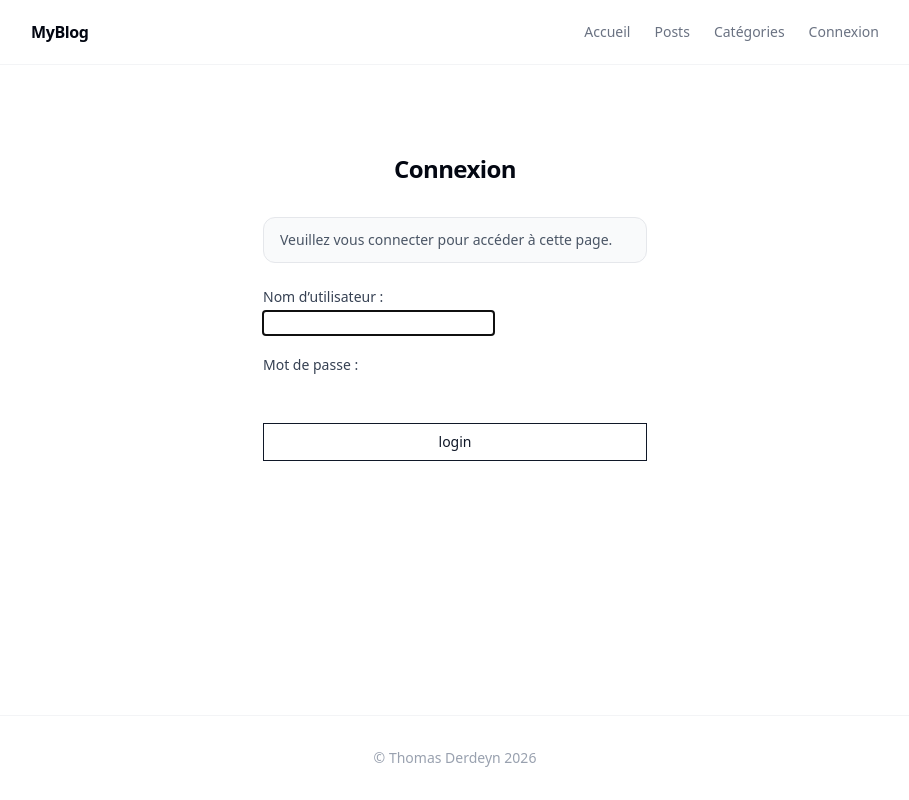
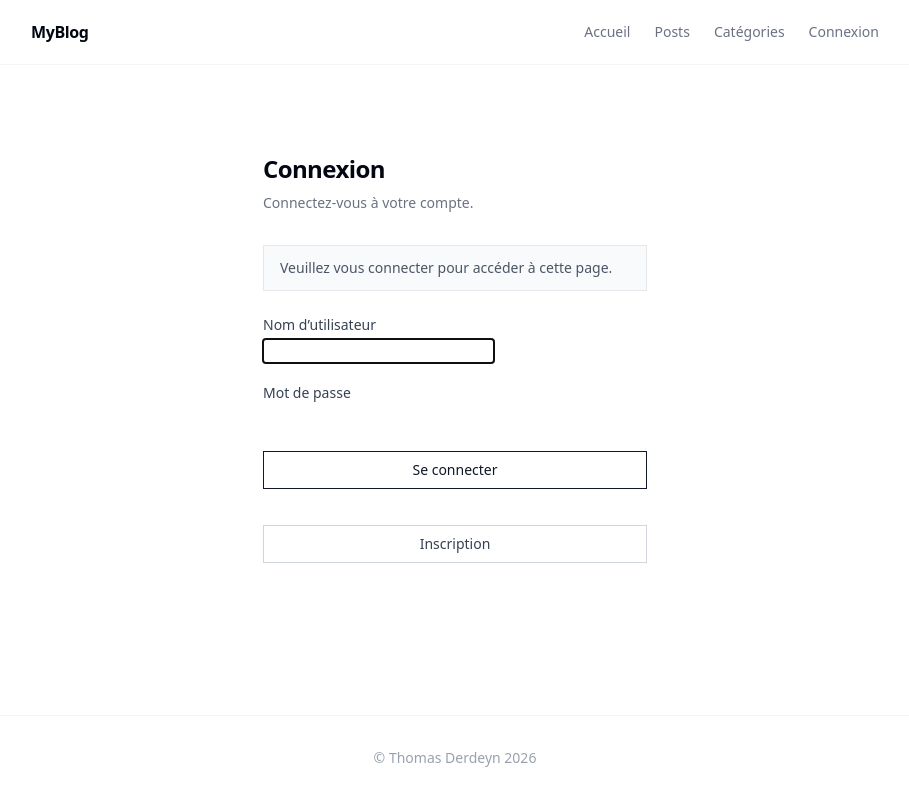
Before and after one commit to Thomas-src/myblog, a Django app: page /accounts/login/?next=/post/create/ in a window 1280 px wide. Shown: the whole page, without its empty margins (185-1094 px from the left). Run offline with Django 5.2, Linux system fonts and the light colour scheme.

Commit message:
fin projet

```diff
--- a/my_blog/blog_app/templates/blog_app/index.html
+++ b/my_blog/blog_app/templates/blog_app/index.html
@@ -89,9 +89,6 @@
         <h3 class="text-2xl font-semibold tracking-tight text-gray-950">
           {{ latest_post.title }}
         </h3>
-        <p class="mt-4 leading-7 text-gray-500">
-          {{ latest_post.description }}
-        </p>
 
         <div class="mt-8">
 
--- a/my_blog/blog_app/templates/blog_app/post_create.html
+++ b/my_blog/blog_app/templates/blog_app/post_create.html
@@ -28,8 +28,8 @@
          <div class="flex flex-wrap gap-2">
             {% for category in categories %}
             <label class="cursor-pointer">
-                <input type="checkbox" name="categories" value="{{ category.id }}" class="peer sr-only" {% if
-                    category.id in selected_ids %}checked{% endif %}>
+                <input type="checkbox" name="categories" value="{{ category.id }}" class="peer sr-only"
+                {% if  category.id in selected_ids %}checked{% endif %}>
                 <span class="inline-block border border-gray-300 px-3 py-1 text-sm bg-white
              peer-checked:bg-gray-900 peer-checked:text-white peer-checked:border-gray-900
              peer-focus-visible:ring-2 peer-focus-visible:ring-gray-400">
--- a/my_blog/blog_app/templates/registration/login.html
+++ b/my_blog/blog_app/templates/registration/login.html
@@ -6,57 +6,76 @@
 {% block content %}
 
 <div class="max-w-sm mx-auto py-10">
-    <div class="mb-8 text-center">
-        <h1 class="text-2xl font-bold tracking-tight text-gray-950">Connexion</h1>
+    <div class="mb-8">
+        <h1 class="text-2xl font-bold tracking-tight text-gray-950">
+            Connexion
+        </h1>
+        <p class="mt-2 text-sm text-gray-500">
+            Connectez-vous à votre compte.
+        </p>
     </div>
 
     {% if form.errors %}
-        <div class="mb-6 rounded-xl border border-red-100 bg-red-50 px-4 py-3">
+    <div class="mb-6 border border-red-200 bg-red-50 px-4 py-3">
         <p class="text-sm text-red-600">
             Votre nom d'utilisateur et mot de passe ne correspondent pas, veuillez réessayer.
         </p>
     </div>
-
     {% endif %}
 
     {% if next %}
-
-        <div class="mb-6 rounded-xl border border-gray-200 bg-gray-50 px-4 py-3">
+    <div class="mb-6 border border-gray-200 bg-gray-50 px-4 py-3">
 
         {% if user.is_authenticated %}
         <p class="text-sm text-gray-600">
-                    Votre compte n'a pas accès à cette page. Connectez-vous avec un compte autorisé pour continuer.
+            Votre compte n'a pas accès à cette page.
+            Connectez-vous avec un compte autorisé pour continuer.
         </p>
-
         {% else %}
-
         <p class="text-sm text-gray-600">
             Veuillez vous connecter pour accéder à cette page.
         </p>
-
         {% endif %}
 
     </div>
-
     {% endif %}
 
     <form method="post" action="{% url 'login' %}" class="space-y-5">
         {% csrf_token %}
 
         <div>
-            <label class="block text-sm text-gray-700 mb-1">{{ form.username.label_tag }}</label>
+            <label class="block mb-1 text-sm text-gray-700">
+                {{ form.username.label }}
+            </label>
+
             {{ form.username }}
         </div>
 
         <div>
-            <label class="block text-sm text-gray-700 mb-1">{{ form.password.label_tag }}</label>
+            <label class="block mb-1 text-sm text-gray-700">
+                {{ form.password.label }}
+            </label>
+
             {{ form.password }}
         </div>
 
-        <input type="submit" value="login" class="w-full border border-gray-900 px-4 py-2 text-sm text-gray-900 hover:bg-gray-900 hover:text-white transition-colors cursor-pointer">
+        <input
+            type="submit"
+            value="Se connecter"
+            class="w-full border border-gray-900 px-4 py-2 text-sm text-gray-900 hover:bg-gray-900 hover:text-white transition-colors cursor-pointer"
+        >
+
         <input type="hidden" name="next" value="{{ next }}">
+    </form>
 
-    </form>
+    <div class="mt-4">
+        <a
+            href="{% url 'signup' %}"
+            class="block w-full border border-gray-300 px-4 py-2 text-sm text-gray-700 text-center hover:bg-gray-100 transition-colors"
+        >
+            Inscription
+        </a>
+    </div>
 
 </div>
 
```
Also changed, not shown: my_blog/blog_app/templates/blog_app/signup.html (added, +88 -0 lines), my_blog/blog_app/views.py (+20 -5 lines), my_blog/db.sqlite3, my_blog/media/images/IA-Collab.png (added), my_blog/media/images/icon.ico (deleted), my_blog/media/images/icon_Wf3HMMT.png (deleted), my_blog/media/images/images.png (added), my_blog/media/images/images_1.jpg (added), my_blog/media/images/images_2.jpg (added), my_blog/media/images/images_3.jpg (added), my_blog/media/images/images_4.jpg (added), my_blog/media/images/images_6.jpg (added). Lines whose indentation alone changed are shown as unchanged.
